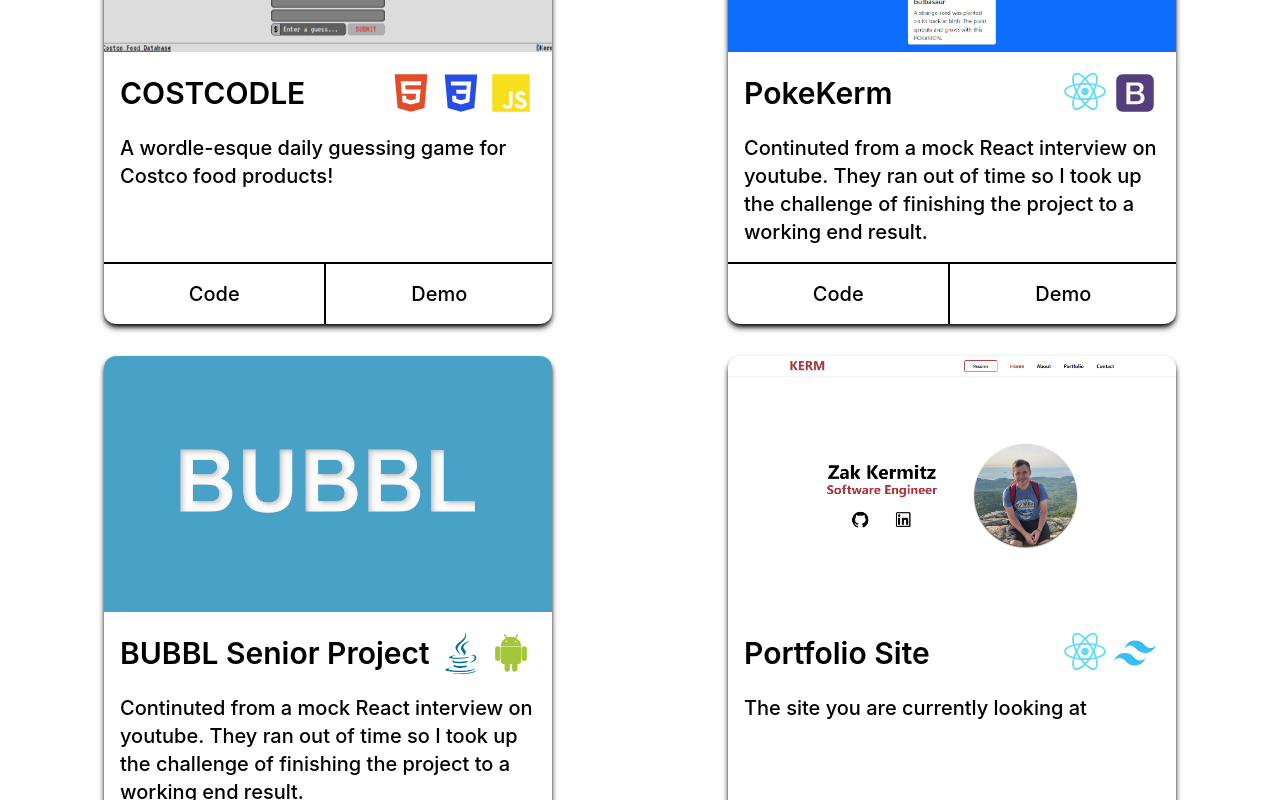
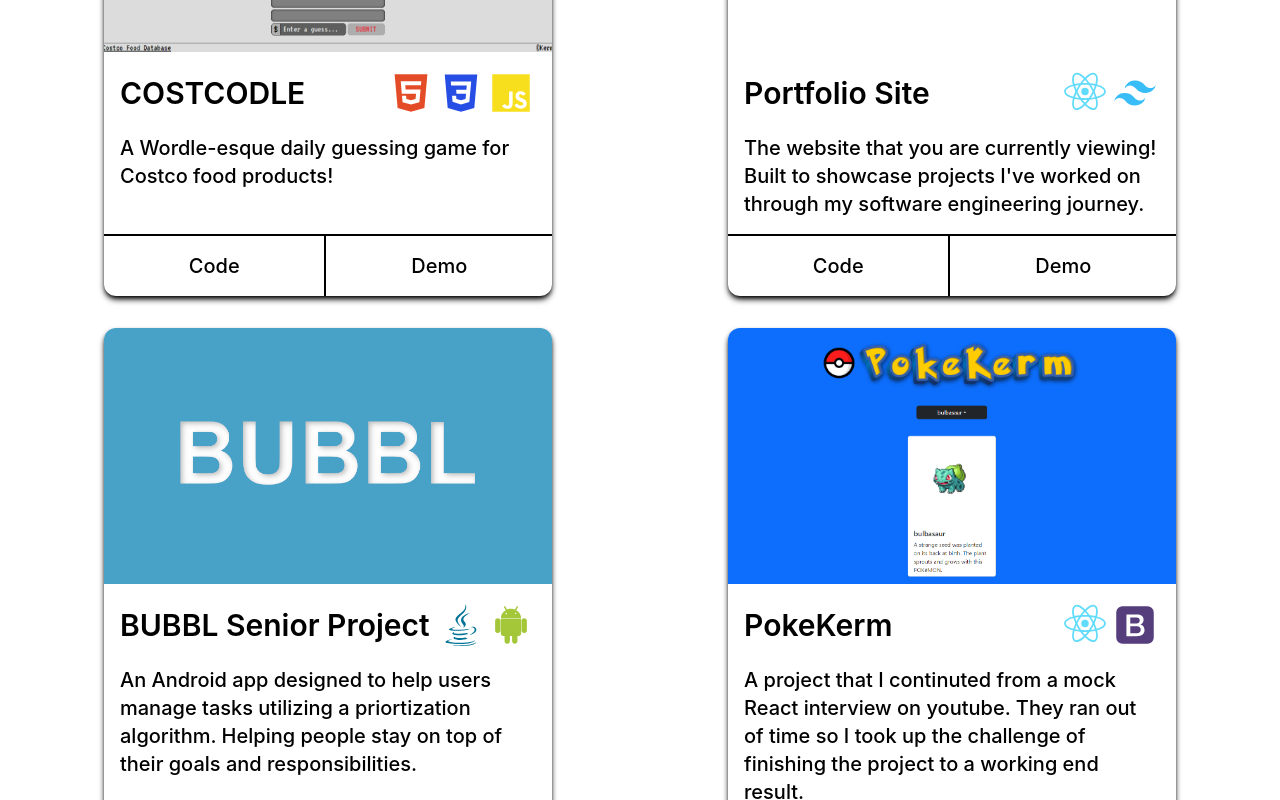
Before and after one commit to KermWasTaken/portfolio-site, a React (Vite) app: page / in a window 1280 px wide. Shown: the part 2020-2820 px from the top of the page. Built offline with nearby package versions, Linux system fonts and the light colour scheme.

Commit message:
Fixed portfolio card images/descriptions

```diff
--- a/components/Portfolio.jsx
+++ b/components/Portfolio.jsx
@@ -10,14 +10,21 @@
   BiLogoAndroid,
 } from "react-icons/bi";
 
+import ambience from "../src/assets/ambience.png";
+import bubbl from "../src/assets/bubbl.png";
+import checkers from "../src/assets/checkers.png";
+import costcodle from "../src/assets/costcodle.png";
+import pokekerm from "../src/assets/pokekerm.png";
+import portfolio from "../src/assets/portfolioSite.png";
+
 import { TbBrandNextjs } from "react-icons/tb";
 
 export default function Portfolio() {
   const projects = [
     {
-      source: "../src/assets/costcodle.png",
+      source: costcodle,
       name: "COSTCODLE",
-      desc: "A wordle-esque daily guessing game for Costco food products!",
+      desc: "A Wordle-esque daily guessing game for Costco food products!",
       github: "https://github.com/KermWasTaken/costcodle",
       demo: "https://costcodle.com",
       icons: [
@@ -27,9 +34,31 @@
       ],
     },
     {
-      source: "../src/assets/pokekerm.png",
+      source: portfolio,
+      name: "Portfolio Site",
+      desc: "The website that you are currently viewing! Built to showcase projects I've worked on through my software engineering journey.",
+      github: "https://github.com/KermWasTaken/portfolio-site",
+      demo: "https://sites.google.com/stevens.edu/bubbl/home",
+      icons: [
+        <BiLogoReact key={1} size={50} className="text-react" />,
+        <BiLogoTailwindCss key={2} size={50} className="text-tailwind" />,
+      ],
+    },
+    {
+      source: bubbl,
+      name: "BUBBL Senior Project",
+      desc: "An Android app designed to help users manage tasks utilizing a priortization algorithm. Helping people stay on top of their goals and responsibilities.",
+      github: "https://github.com/rhyslee211/BubblAndroid",
+      demo: "https://sites.google.com/stevens.edu/bubbl/home",
+      icons: [
+        <BiLogoJava key={1} size={50} className="text-java" />,
+        <BiLogoAndroid key={2} size={50} className="text-android" />,
+      ],
+    },
+    {
+      source: pokekerm,
       name: "PokeKerm",
-      desc: "Continuted from a mock React interview on youtube. They ran out of time so I took up the challenge of finishing the project to a working end result.",
+      desc: "A project that I continuted from a mock React interview on youtube. They ran out of time so I took up the challenge of finishing the project to a working end result.",
       github: "https://github.com/KermWasTaken/poke-kerm",
       demo: "https://costcodle.com",
       icons: [
@@ -38,39 +67,15 @@
       ],
     },
     {
-      source: "../src/assets/bubbl.png",
-      name: "BUBBL Senior Project",
-      desc: "Continuted from a mock React interview on youtube. They ran out of time so I took up the challenge of finishing the project to a working end result.",
-      github: "https://github.com/rhyslee211/BubblAndroid",
-      demo: "https://sites.google.com/stevens.edu/bubbl/home",
-      icons: [
-        <BiLogoJava key={1} size={50} className="text-java" />,
-        <BiLogoAndroid key={2} size={50} className="text-android" />,
-      ],
-    },
-
-    {
-      source: "../src/assets/portfolioSite.png",
-      name: "Portfolio Site",
-      desc: "The site you are currently looking at",
-      github: "https://github.com/KermWasTaken/portfolio-site",
-      demo: "https://sites.google.com/stevens.edu/bubbl/home",
-      icons: [
-        <BiLogoReact key={1} size={50} className="text-react" />,
-        <BiLogoTailwindCss key={2} size={50} className="text-tailwind" />,
-      ],
-    },
-
-    {
-      source: "../src/assets/checkers.png",
+      source: checkers,
       name: "Java Checkers",
-      desc: "Final project for my Java programming graduate-level course. My focus was on creating the movement algorithm including showing all possible moves when selecting a piece",
+      desc: "Final project for my Java programming graduate-level course. My focus was on creating the movement algorithm including showing all possible moves when selecting a piece.",
       github: "https://github.com/KermWasTaken/JavaCheckers",
       demo: "",
       icons: [<BiLogoJava key={1} size={50} className="text-java" />],
     },
     {
-      source: "../src/assets/ambience.png",
+      source: ambience,
       name: "Ambience - In Progress",
       desc: "Mix your spotify playlists with ambient noises to create diverse soundscapes for any occasion",
       github: "https://github.com/KermWasTaken/ambient-spotify",
--- a/components/ProjectCard.jsx
+++ b/components/ProjectCard.jsx
@@ -1,12 +1,12 @@
 import PropTypes from "prop-types";
 
 ProjectCard.propTypes = {
-  source: PropTypes.string.isRequired,
+  source: PropTypes.object.isRequired,
   name: PropTypes.string.isRequired,
   desc: PropTypes.string.isRequired,
   github: PropTypes.string.isRequired,
   demo: PropTypes.string.isRequired,
-  icons: PropTypes.arrayOf(Object),
+  icons: PropTypes.arrayOf(PropTypes.object),
 };
 
 export default function ProjectCard({
```
